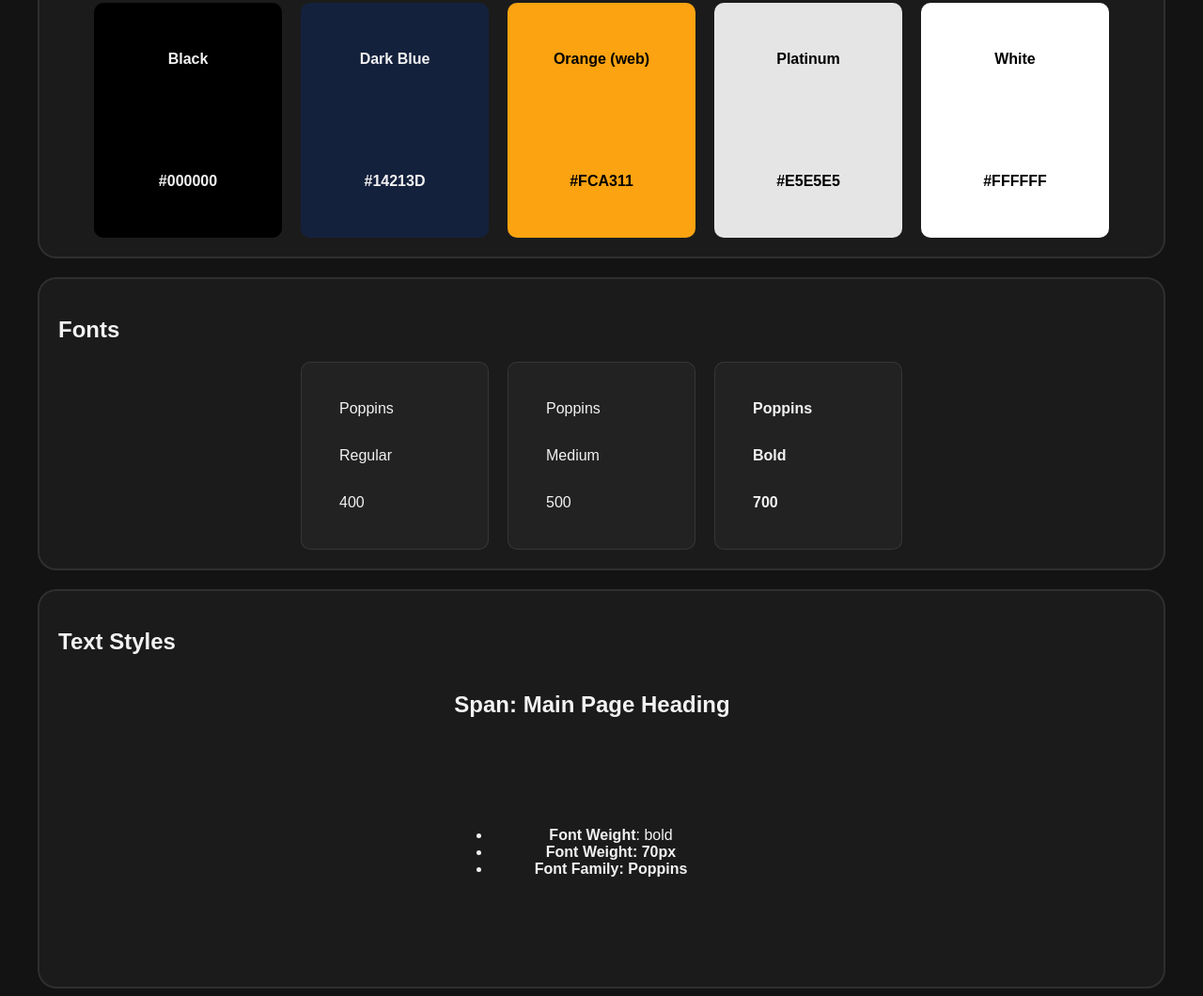
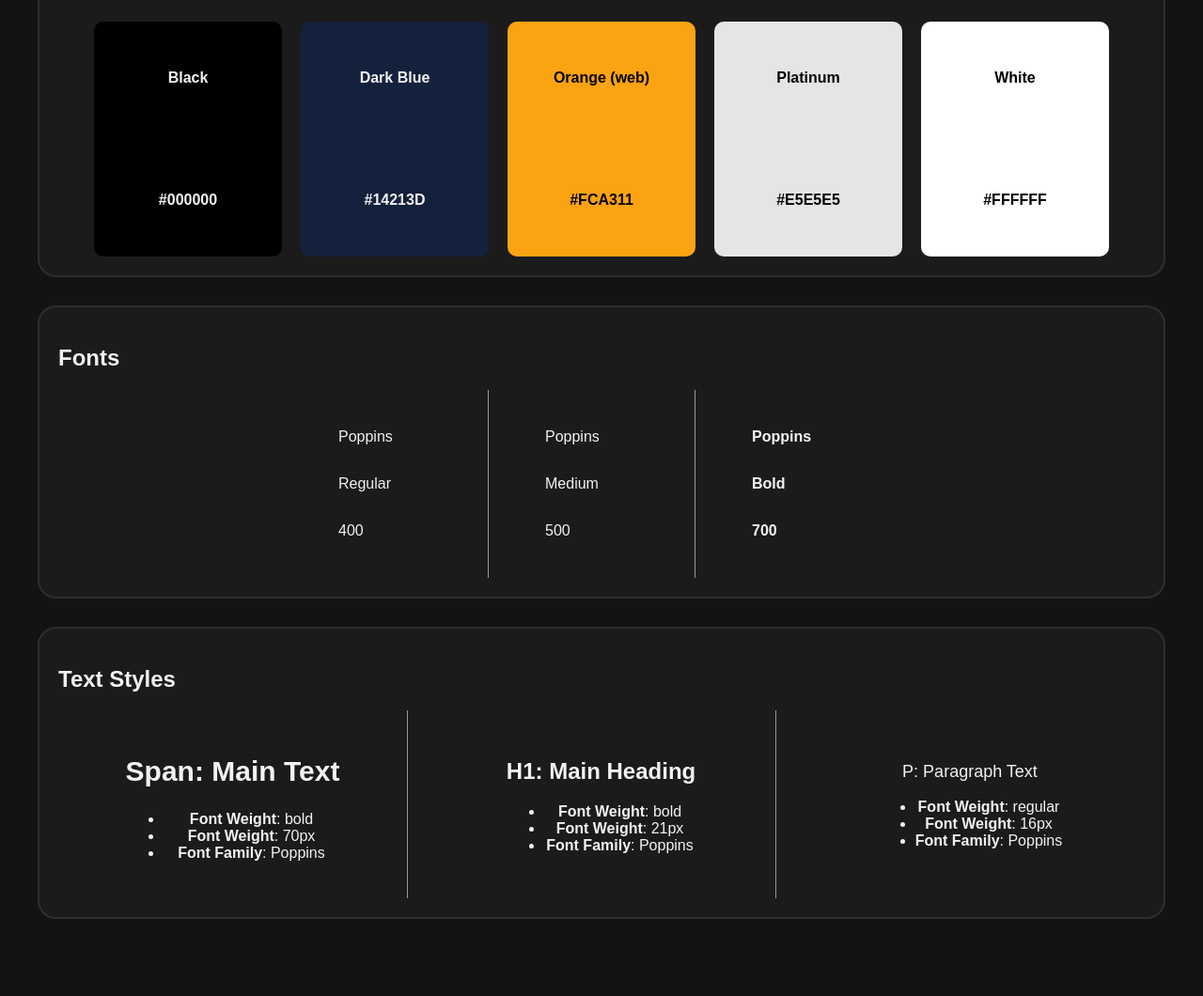
Before and after one commit to mauromltn/WebsiteStyleGuide, a plain HTML site: page index.html in a window 1280 px wide. Shown: the part 587-1647 px from the top of the page at 94% size. After the commit the page ends 1603 px from the top, so only its background shows below. Drawn offline with Linux system fonts and the light colour scheme.

Commit message:
feat: add text to section and update CSS
- Added new text content to the text styles section.
- Updated CSS to style the font section and to the new text.

```diff
--- a/index.html
+++ b/index.html
@@ -10,9 +10,9 @@
   <header>
     <nav>
       <ul>
-        <li><a href="#">Colors</a></li>
-        <li><a href="#">Fonts</a></li>
-        <li><a href="#">Text Styles</a></li>
+        <li><a href="#color-section">Colors</a></li>
+        <li><a href="#font-section">Fonts</a></li>
+        <li><a href="#text-section">Text Styles</a></li>
         <li><a href="#">Connect</a></li>
       </ul>
     </nav>
@@ -25,7 +25,7 @@
       <span>Style Guide</span>
     </div>
 
-    <section class="container">
+    <section id="color-section" class="container">
       <h1>Colors</h1>
       <div class="colors">
         <div class="color" style="background-color: #000">
@@ -50,7 +50,7 @@
         </div>
       </div>
     </section>
-    <section class="container">
+    <section id="font-section" class="container">
       <h1>Fonts</h1>
       <div class="fonts">
         <div class="font" style="font-weight: 400;">
@@ -70,21 +70,39 @@
         </div>
       </div>
     </section>
-    <section class="container">
+    <section id="text-section" class="container">
       <h1>Text Styles</h1>
       <div class="text-styles">
         <div class="text">
-          <h1>Span: Main Page Heading</h1>
-          <ul>
-            <li><strong>Font Weight</strong>: bold</li>
-            <li><strong>Font Weight</stro>: 70px</li>
-            <li><strong>Font Family</strong>: Poppins</li>
-          </ul>
+          <div class="content">
+            <h1 style="font-size: 30px;">Span: Main Text</h1>
+            <ul>
+              <li><strong>Font Weight</strong>: bold</li>
+              <li><strong>Font Weight</strong>: 70px</li>
+              <li><strong>Font Family</strong>: Poppins</li>
+            </ul>
+          </div>
         </div>
         <div class="text">
-
+          <div class="content">
+            <h1>H1: Main Heading</h1>
+            <ul>
+              <li><strong>Font Weight</strong>: bold</li>
+              <li><strong>Font Weight</strong>: 21px</li>
+              <li><strong>Font Family</strong>: Poppins</li>
+            </ul>
+          </div>
         </div>
-        <div class="text"></div>
+        <div class="text">
+          <div class="content">
+            <p style="font-size: 18px;">P: Paragraph Text</p>
+            <ul>
+              <li><strong>Font Weight</strong>: regular</li>
+              <li><strong>Font Weight</strong>: 16px</li>
+              <li><strong>Font Family</strong>: Poppins</li>
+            </ul>
+          </div>
+        </div>
       </div>
     </section>
   </main>
--- a/style.css
+++ b/style.css
@@ -70,7 +70,7 @@ main {
     display: flex;
     flex-direction: column;
     margin-top: 150px;
-    margin-bottom: 90px;
+    margin-bottom: 110px;
 }
 
 .main-info span {
@@ -83,7 +83,7 @@ main .container {
     background-color: var(--secondary-background);
     border: 2px solid var(--border-color);
     border-radius: 20px;
-    margin-top: 20px;
+    margin-bottom: 30px;
     padding: 20px;
 }
 
@@ -92,6 +92,7 @@ main .fonts,
 main .text-styles {
     display: flex;
     justify-content: center;
+    align-items: center;
     gap: 20px;
 }
 
@@ -102,6 +103,7 @@ main .text {
     flex-direction: column;
     justify-content: center;
     gap: 80px;
+    font-size: 16px;
     text-align: center;
     border-radius: 10px;
 }
@@ -109,17 +111,31 @@ main .text {
 main .color {
     height: 250px;
     width: 200px;
-    font-size: 16px;
     font-weight: 600;
 }
 
 main .font {
     height: 200px;
     width: 200px;
-    font-size: 16px;
     text-align: left;
     padding-left: 40px;
     gap: 0px;
-    background-color: var(--secondary-background);
-    border: 1px solid var(--border-color);
 }
+
+main .font:not(:last-child),
+ main .text:not(:last-child) {
+    border-right: 1px solid #989898;
+    border-radius: 0;
+}
+
+
+main .text {
+    gap: 0;
+    height: 200px;
+    width: 400px;
+    align-items: center;
+}
+
+main .content {
+    width: fit-content;
+}
```
